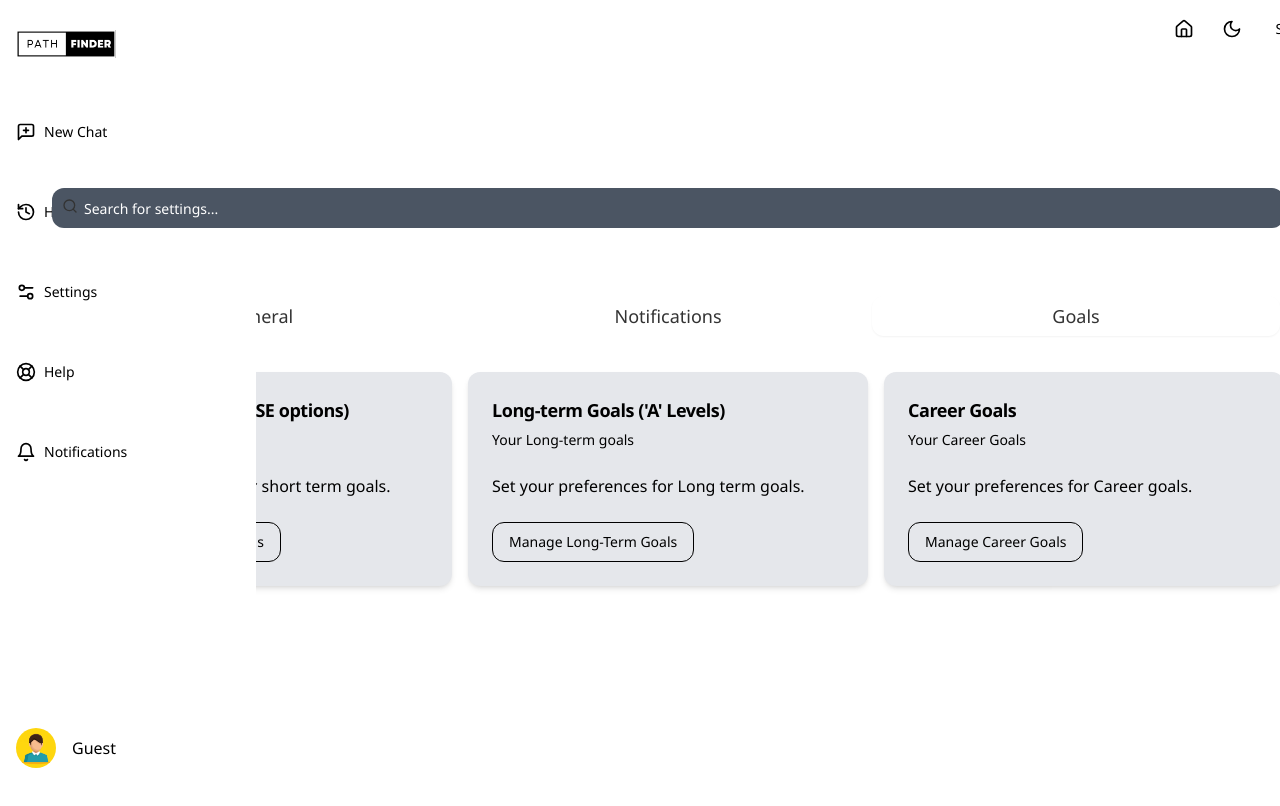
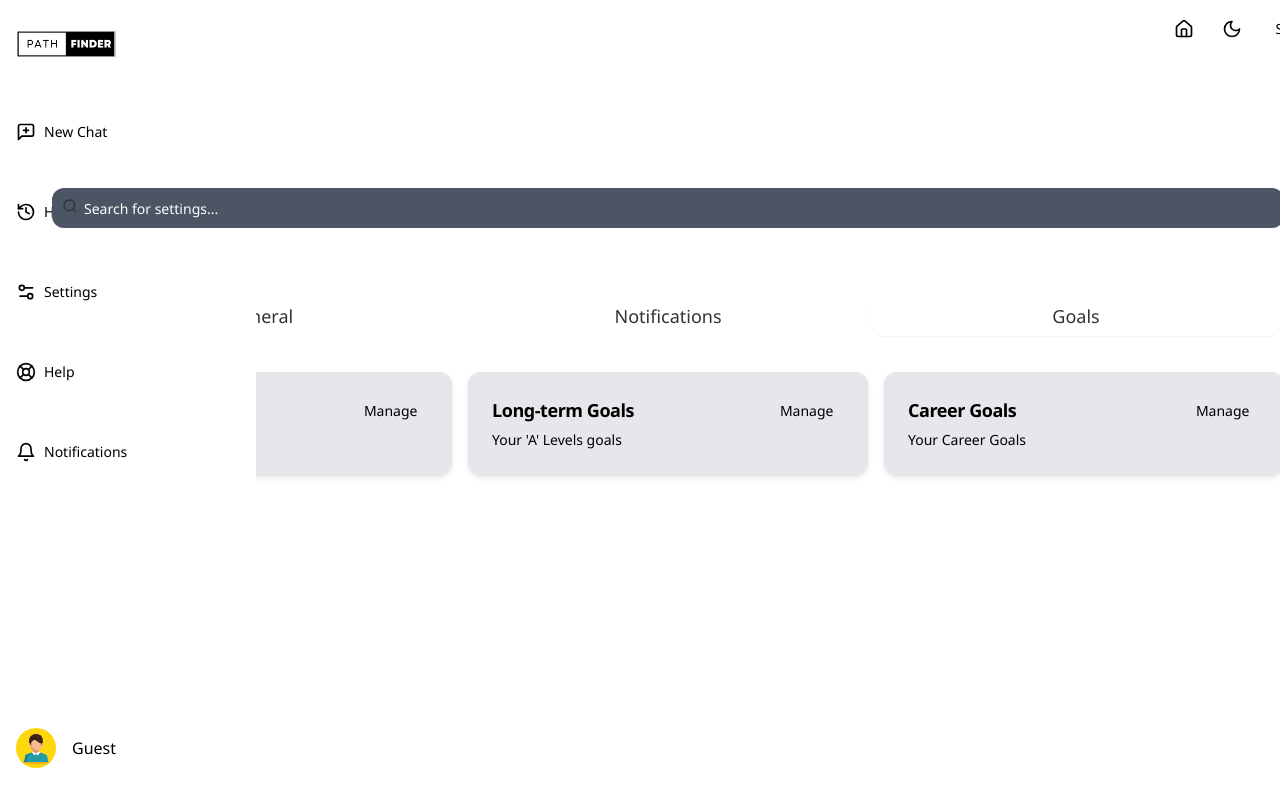
Before and after one commit to KGrim23/PathFinder_V1.0, a Next.js app: page /SettingPage in a window 1280 px wide. Both pictures are taken after a click on the tab "Goals". Shown: the top 806 px of the page. Built offline with nearby package versions, Linux system fonts and the light colour scheme; no server answers.

Commit message:
update the setting page

```diff
--- a/app/SettingPage/page.tsx
+++ b/app/SettingPage/page.tsx
@@ -83,53 +83,63 @@ export default function SettingPage() {
               <TabsContent value="general">
                 <div className="grid gap-4 md:grid-cols-2 lg:grid-cols-3 mt-10">
                   {/* General Settings Cards */}
-                  <Card className="flex flex-col shadow-md hover:shadow-lg transition-shadow duration-300 bg-gray-200 text-black dark:bg-gray-700 dark:text-white border-0 rounded-xl">
+                  <Card className="grid grid-cols-3 gap-4 shadow-md hover:shadow-lg transition-shadow duration-300 bg-gray-200 text-black dark:bg-gray-700 dark:text-white border-0 rounded-xl">
+                    {/* Left side: 2/3 for Title and Description */}
+                    <div className="col-span-2">
                       <CardHeader>
                         <CardTitle className="text-lg">Theme</CardTitle>
                         <CardDescription>
-                        Customize your app theme
+                          Select light or dark modes.
                         </CardDescription>
                       </CardHeader>
-                    <CardContent className="flex-grow">
-                      <p>Select between light and dark modes.</p>
-                    </CardContent>
-                    <CardFooter>
-                      <Button variant="outline" className="rounded-xl">
+                    </div>
+
+                    {/* Right side: 1/3 for Footer and Button */}
+                    <div className="col-span-1 flex items-center justify-center">
+                      <CardFooter className="w-full">
+                        <Button variant="ghost" className="rounded-xl w-full">
                           Change Theme
                         </Button>
                       </CardFooter>
+                    </div>
                   </Card>
 
-                  <Card className="flex flex-col shadow-md hover:shadow-lg transition-shadow duration-300 bg-gray-200 text-black dark:bg-gray-700 dark:text-white border-0 rounded-xl">
+                  <Card className="grid grid-cols-3 gap-4 shadow-md hover:shadow-lg transition-shadow duration-300 bg-gray-200 text-black dark:bg-gray-700 dark:text-white border-0 rounded-xl">
+                    <div className="col-span-2">
                       <CardHeader>
                         <CardTitle className="text-lg">System</CardTitle>
                         <CardDescription>System-level settings</CardDescription>
                       </CardHeader>
-                    <CardContent className="flex-grow">
-                      <p>Configure system-wide settings.</p>
-                    </CardContent>
-                    <CardFooter>
-                      <Button variant="outline" className="rounded-xl">
-                        Adjust System Settings
+                    </div>
+
+                    <div className="col-span-1 flex items-center justify-center">
+                      <CardFooter className="w-full">
+                        <Button variant="ghost" className="rounded-xl w-full">
+                          Adjust Settings
                         </Button>
                       </CardFooter>
+                    </div>
                   </Card>
 
-                  <Card className="flex flex-col shadow-md hover:shadow-lg transition-shadow duration-300 bg-gray-200 text-black dark:bg-gray-700 dark:text-white border-0 rounded-xl">
+                  <Card className="grid grid-cols-3 gap-4 shadow-md hover:shadow-lg transition-shadow duration-300 bg-gray-200 text-black dark:bg-gray-700 dark:text-white border-0 rounded-xl">
+                    <div className="col-span-2">
                       <CardHeader>
-                      <CardTitle className="text-lg">Archived Chats</CardTitle>
+                        <CardTitle className="text-lg">
+                          Archived Chats
+                        </CardTitle>
                         <CardDescription>
                           Manage your archived chats
                         </CardDescription>
                       </CardHeader>
-                    <CardContent className="flex-grow">
-                      <p>View and manage archived chats.</p>
-                    </CardContent>
-                    <CardFooter>
-                      <Button variant="outline" className="rounded-xl">
-                        Manage Archived Chats
+                    </div>
+
+                    <div className="col-span-1 flex items-center justify-center">
+                      <CardFooter className="w-full">
+                        <Button variant="ghost" className="rounded-xl w-full">
+                          Manage Chats
                         </Button>
                       </CardFooter>
+                    </div>
                   </Card>
                 </div>
               </TabsContent>
@@ -138,7 +148,9 @@ export default function SettingPage() {
               <TabsContent value="notifications">
                 <div className="grid gap-4 md:grid-cols-2 lg:grid-cols-3 mt-10">
                   {/* Notifications Settings Cards */}
-                  <Card className="flex flex-col shadow-md hover:shadow-lg transition-shadow duration-300 bg-gray-200 text-black dark:bg-gray-700 dark:text-white border-0 rounded-xl">
+                  <Card className="grid grid-cols-3 gap-4 shadow-md hover:shadow-lg transition-shadow duration-300 bg-gray-200 text-black dark:bg-gray-700 dark:text-white border-0 rounded-xl">
+                    {/* Left side: 2/3 for Title and Description */}
+                    <div className="col-span-2">
                       <CardHeader>
                         <CardTitle className="text-lg">
                           Email Notifications
@@ -147,17 +159,25 @@ export default function SettingPage() {
                           Manage your email notifications
                         </CardDescription>
                       </CardHeader>
-                    <CardContent className="flex-grow">
-                      <p>Enable or disable email notifications for updates.</p>
-                    </CardContent>
-                    <CardFooter>
-                      <Button variant="outline" className="rounded-xl">
-                        Manage Email Settings
+                      {/* <CardContent className="flex-grow">
+                        <p>
+                          Enable or disable email notifications for updates.
+                        </p>
+                      </CardContent> */}
+                    </div>
+
+                    {/* Right side: 1/3 for Footer and Button */}
+                    <div className="col-span-1 flex items-center justify-center p-4">
+                      <CardFooter className="w-full">
+                        <Button variant="ghost" className="rounded-xl w-full">
+                          Manage
                         </Button>
                       </CardFooter>
+                    </div>
                   </Card>
 
-                  <Card className="flex flex-col shadow-md hover:shadow-lg transition-shadow duration-300 bg-gray-200 text-black dark:bg-gray-700 dark:text-white border-0 rounded-xl">
+                  <Card className="grid grid-cols-3 gap-4 shadow-md hover:shadow-lg transition-shadow duration-300 bg-gray-200 text-black dark:bg-gray-700 dark:text-white border-0 rounded-xl">
+                    <div className="col-span-2">
                       <CardHeader>
                         <CardTitle className="text-lg">
                           Push Notifications
@@ -166,14 +186,18 @@ export default function SettingPage() {
                           Configure push notifications
                         </CardDescription>
                       </CardHeader>
-                    <CardContent className="flex-grow">
+                      {/* <CardContent className="flex-grow">
                         <p>Set your preferences for push notifications.</p>
-                    </CardContent>
-                    <CardFooter>
-                      <Button variant="outline" className="rounded-xl">
-                        Manage Push Notifications
+                      </CardContent> */}
+                    </div>
+
+                    <div className="col-span-1 flex items-center justify-center p-4">
+                      <CardFooter className="w-full">
+                        <Button variant="ghost" className="rounded-xl w-full">
+                          Manage
                         </Button>
                       </CardFooter>
+                    </div>
                   </Card>
                 </div>
               </TabsContent>
@@ -182,53 +206,70 @@ export default function SettingPage() {
               <TabsContent value="goals">
                 <div className="grid gap-4 md:grid-cols-2 lg:grid-cols-3 mt-10">
                   {/* Goals Settings Cards */}
-                  <Card className="flex flex-col shadow-md hover:shadow-lg transition-shadow duration-300 bg-gray-200 text-black dark:bg-gray-700 dark:text-white border-0 rounded-xl">
+                  <Card className="grid grid-cols-3 gap-4 shadow-md hover:shadow-lg transition-shadow duration-300 bg-gray-200 text-black dark:bg-gray-700 dark:text-white border-0 rounded-xl">
+                    {/* Left side: 2/3 for Title and Description */}
+                    <div className="col-span-2">
                       <CardHeader>
                         <CardTitle className="text-lg">
-                        Short-term Goals (GCSE options)
+                          Short-term Goals
                         </CardTitle>
-                      <CardDescription>Your short-term goals</CardDescription>
+                        <CardDescription>Your GCSE goals</CardDescription>
                       </CardHeader>
-                    <CardContent className="flex-grow">
+                      {/* <CardContent className="flex-grow">
                         <p>Set your preferences for short term goals.</p>
-                    </CardContent>
-                    <CardFooter>
-                      <Button variant="outline" className="rounded-xl">
-                        Manage Short-Term Goals
+                      </CardContent> */}
+                    </div>
+
+                    {/* Right side: 1/3 for Footer and Button */}
+                    <div className="col-span-1 flex items-center justify-center p-4">
+                      <CardFooter className="w-full">
+                        <Button variant="ghost" className="rounded-xl w-full">
+                          Manage
                         </Button>
                       </CardFooter>
+                    </div>
                   </Card>
 
-                  <Card className="flex flex-col shadow-md hover:shadow-lg transition-shadow duration-300 bg-gray-200 text-black dark:bg-gray-700 dark:text-white border-0 rounded-xl">
+                  <Card className="grid grid-cols-3 gap-4 shadow-md hover:shadow-lg transition-shadow duration-300 bg-gray-200 text-black dark:bg-gray-700 dark:text-white border-0 rounded-xl">
+                    <div className="col-span-2">
                       <CardHeader>
                         <CardTitle className="text-lg">
-                        Long-term Goals ('A' Levels)
+                          Long-term Goals
                         </CardTitle>
-                      <CardDescription>Your Long-term goals</CardDescription>
+                        <CardDescription>Your 'A' Levels goals</CardDescription>
                       </CardHeader>
-                    <CardContent className="flex-grow">
+                      {/* <CardContent className="flex-grow">
                         <p>Set your preferences for Long term goals.</p>
-                    </CardContent>
-                    <CardFooter>
-                      <Button variant="outline" className="rounded-xl">
-                        Manage Long-Term Goals
+                      </CardContent> */}
+                    </div>
+
+                    <div className="col-span-1 flex items-center justify-center p-4">
+                      <CardFooter className="w-full">
+                        <Button variant="ghost" className="rounded-xl w-full">
+                          Manage
                         </Button>
                       </CardFooter>
+                    </div>
                   </Card>
 
-                  <Card className="flex flex-col shadow-md hover:shadow-lg transition-shadow duration-300 bg-gray-200 text-black dark:bg-gray-700 dark:text-white border-0 rounded-xl">
+                  <Card className="grid grid-cols-3 gap-4 shadow-md hover:shadow-lg transition-shadow duration-300 bg-gray-200 text-black dark:bg-gray-700 dark:text-white border-0 rounded-xl">
+                    <div className="col-span-2">
                       <CardHeader>
                         <CardTitle className="text-lg">Career Goals</CardTitle>
                         <CardDescription>Your Career Goals</CardDescription>
                       </CardHeader>
-                    <CardContent className="flex-grow">
+                      {/* <CardContent className="flex-grow">
                         <p>Set your preferences for Career goals.</p>
-                    </CardContent>
-                    <CardFooter>
-                      <Button variant="outline" className="rounded-xl">
-                        Manage Career Goals
+                      </CardContent> */}
+                    </div>
+
+                    <div className="col-span-1 flex items-center justify-center p-4">
+                      <CardFooter className="w-full">
+                        <Button variant="ghost" className="rounded-xl w-full">
+                          Manage
                         </Button>
                       </CardFooter>
+                    </div>
                   </Card>
                 </div>
               </TabsContent>
--- a/app/page.tsx
+++ b/app/page.tsx
@@ -1,5 +1,6 @@
 import React from "react";
-import LandingPage from "./LoginPage/page";
+import LandingPage from "./LandingPage/page";
+// import LandingPage from "./LoginPage/page";
 
 const page = () => {
   return (
```
Also changed, not shown: app/LoginPage/page.tsx (+72 -72 lines), app/components/useVoiceRecognition.tsx (deleted, +0 -23 lines), app/layout.tsx (+1 -9 lines). Lines whose indentation alone changed are shown as unchanged.
